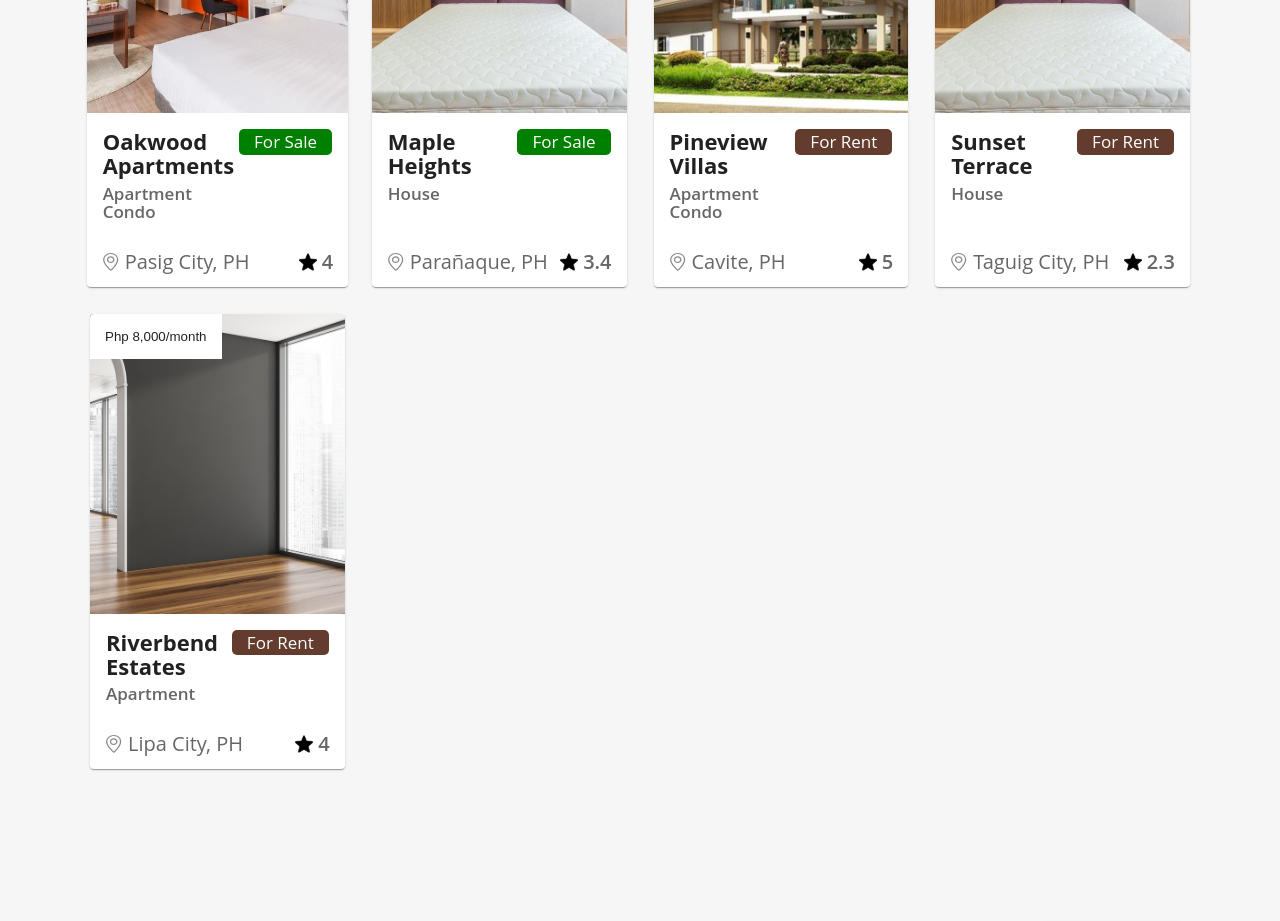
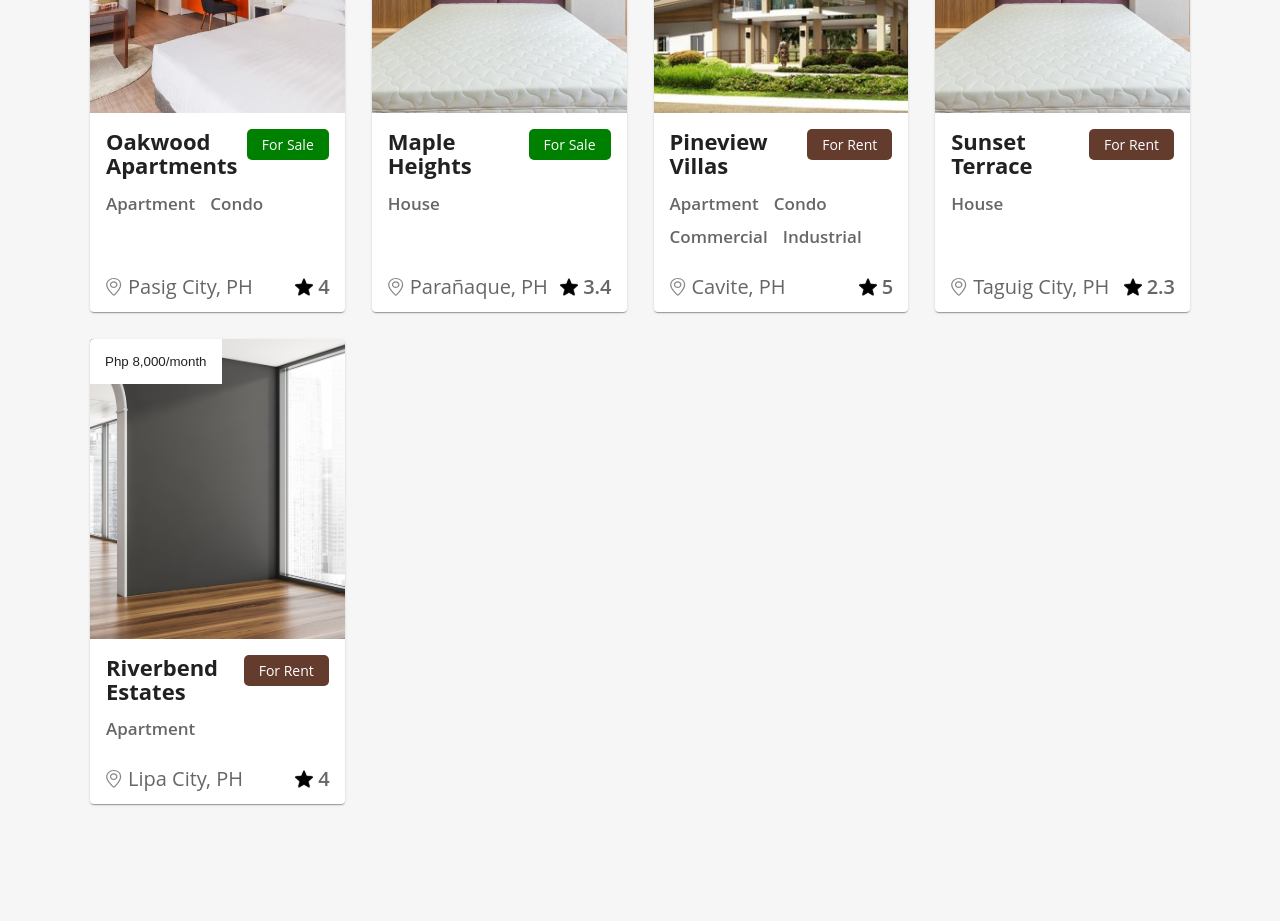
Before and after one commit to JayCabasag/home-ph, a Next.js app: page / in a window 1280 px wide. Shown: the part 2660-3581 px from the top of the page. Built offline with nearby package versions, Linux system fonts and the light colour scheme.

Commit message:
Added styling chnages

```diff
--- a/src/components/cards/ResidentCard.tsx
+++ b/src/components/cards/ResidentCard.tsx
@@ -71,11 +71,11 @@ export default function ResidentCard({ property }: ResidentCardProps) {
             </Typography>
             <Typography
               sx={{
-                fontSize: { xs: '11px', sm: '11px', md: '14px', lg: '17px' },
+                fontSize: { xs: '10px', sm: '10px', md: '14px', lg: '14px' },
                 backgroundColor: isForSale ? 'green'  : COLORS.BROWN,
                 minWidth: 'max-content',
                 color: COLORS.WHITE,
-                paddingX: { xs: '5px', sm: '5px', md: '15px', lg: '15px' },
+                padding: { xs: '2px 5px', sm: '2px 5px', md: '5px 15px', lg: '5px 15px' },
                 borderRadius: '5px',
                 textTransform: 'capitalize'
               }}
@@ -84,7 +84,7 @@ export default function ResidentCard({ property }: ResidentCardProps) {
               {isForSale && 'For sale'}
             </Typography>
           </Box>
-          <Box>
+          <Box sx={{ display: 'flex', gap: {xs: '5px', sm: '5px', md: '15px', lg: '15px'}, flexWrap: 'wrap', marginTop: {xs: '5px', sm: '5px', md: '10px', lg: '10px'},}}>
            {property.type.map((type: string, index: number) => {
                 return (
                     <Typography
--- a/src/containers/sidebar/Sidebar.tsx
+++ b/src/containers/sidebar/Sidebar.tsx
@@ -127,15 +127,29 @@ export default function Sidebar({ property, open, handleToggleSidebar }: Sidebar
                     </Box>
                     <Box sx={{
                         marginTop: {xs: '6px', sm: '6px',md: '13px', lg: '13px'},
+                        display: 'flex',
+                        gap: {xs: '5px', sm: '5px',md: '15px', lg: '15px'},
+                        flexWrap: 'wrap'
                     }}>
-                        <Typography sx={{
+                         {property.type.map((type: string, index: number) => {
+                            return (
+                                <Typography
+                                    key={index}
+                                    variant="body2"
+                                    color="text.secondary"
+                                    sx={{
                                         fontFamily: 'Inter',
                                         fontSize: {xs: '15px', sm: '15px',md: '18px', lg: '18px'},
                                         fontWeight: 400,
                                         lineHeight: '23px',
                                         letterSpacing: '0em',
                                         textAlign: 'left',
-                        }}>{property.type[0]}</Typography>
+                                    }}
+                                >
+                                    {type}
+                                </Typography>
+                            )
+                        })}
                     </Box>
                     </Box>
                     <Box sx={{ marginTop: { xs: '10px', sm: '10px', md: '18px', lg: '18px' }, borderBottom: '1px solid gray'}}>
--- a/src/utils/tests.ts
+++ b/src/utils/tests.ts
@@ -45,7 +45,7 @@ export const properties = [
       id: '1235',
       name: 'Pineview Villas',
       rating: 5,
-      type: ['Apartment', 'Condo'],
+      type: ['Apartment', 'Condo', 'Commercial', 'Industrial'],
       reviews: [],
       mainImage: '/assets/image-3.jpg',
       contact: ['Contact 5', 'Contact 6'],
```
Lines whose indentation alone changed are shown as unchanged.
